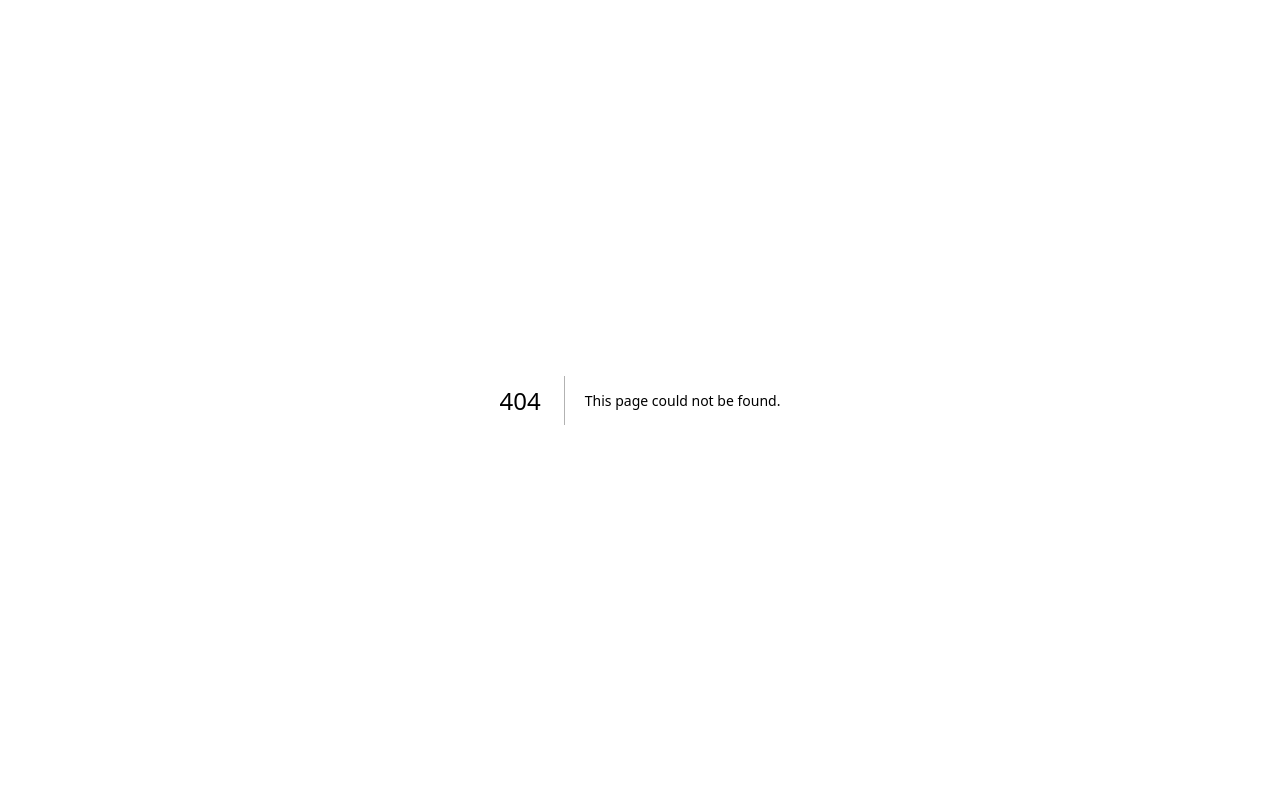
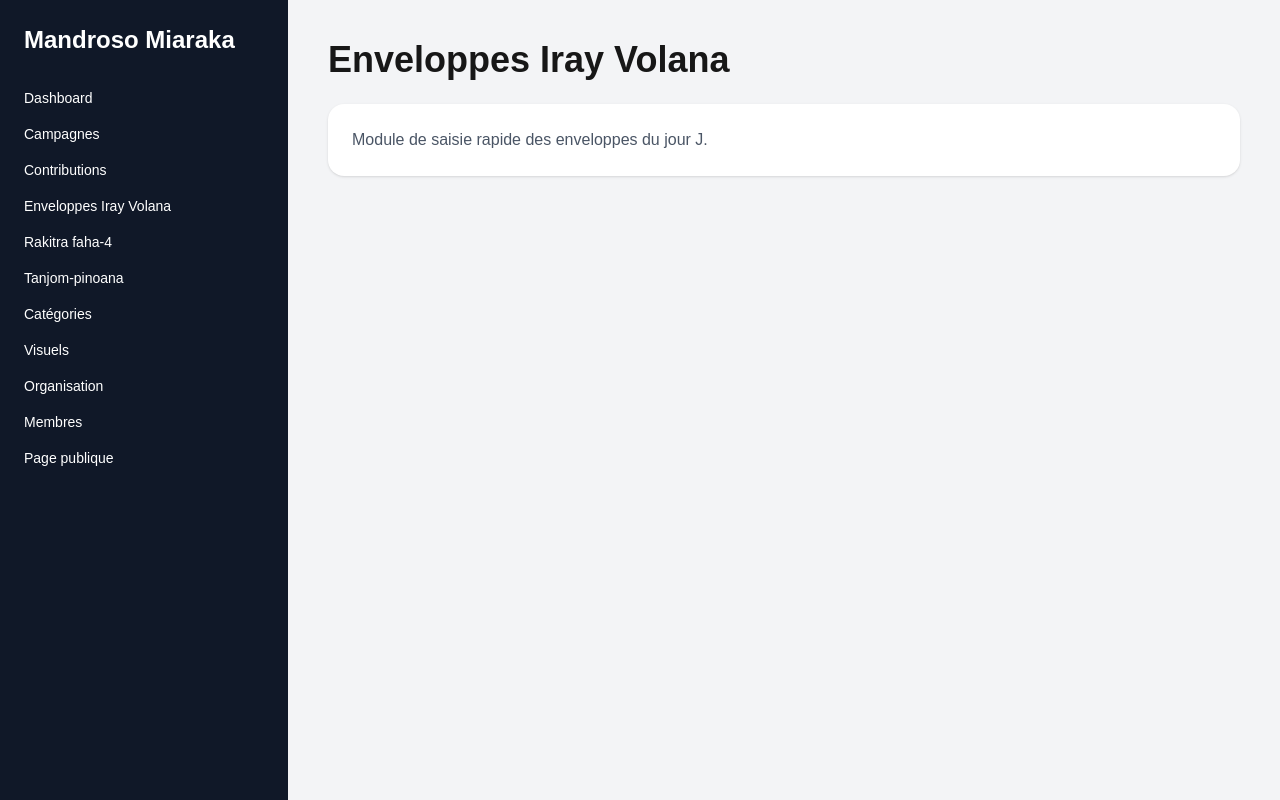
Before and after one commit to wealthno1/mandroso-miaraka, a Next.js app: page /dashboard/enveloppes in a window 1280 px wide. Before the commit this address had no page. Built offline with nearby package versions, Linux system fonts and the light colour scheme.

Commit message:
Add envelope dashboard page

```diff
--- /dev/null
+++ b/app/dashboard/enveloppes/page.tsx
@@ -0,0 +1,17 @@
+"use client"
+
+export default function EnveloppesPage() {
+  return (
+    <div>
+      <h1 className="mb-6 text-4xl font-bold">
+        Enveloppes Iray Volana
+      </h1>
+
+      <div className="rounded-2xl bg-white p-6 shadow">
+        <p className="text-gray-600">
+          Module de saisie rapide des enveloppes du jour J.
+        </p>
+      </div>
+    </div>
+  )
+}
--- a/app/dashboard/layout.tsx
+++ b/app/dashboard/layout.tsx
@@ -16,6 +16,7 @@ export default function DashboardLayout({
           <Link href="/dashboard">Dashboard</Link>
           <Link href="/dashboard/campaigns">Campagnes</Link>
           <Link href="/dashboard/contributions">Contributions</Link>
+          <Link href="/dashboard/enveloppes">Enveloppes Iray Volana</Link>
           <Link href="/dashboard/rakitra">Rakitra faha-4</Link>
           <Link href="/dashboard/tanjona">Tanjom-pinoana</Link>
           <Link href="/dashboard/categories">Catégories</Link>
```
